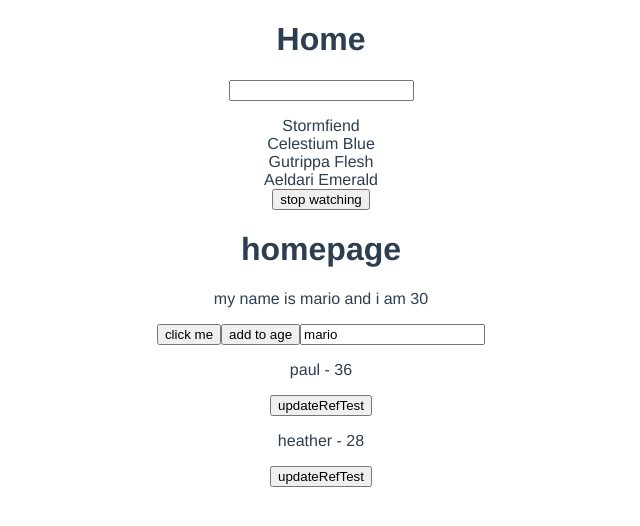
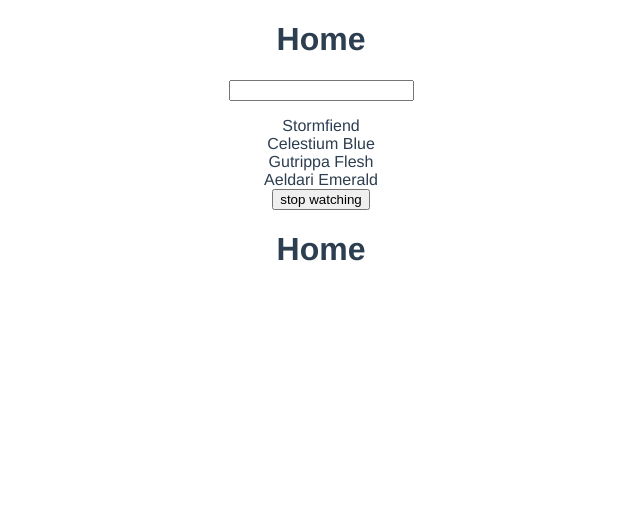
Before and after one commit to Paul2071/paint-review, a Vue app: page / in a window 1280 px wide. Shown: the top 526 px of the page, without its empty margins (319-959 px from the left). Built offline with nearby package versions, Linux system fonts and the light colour scheme.

Commit message:
changing code to practice using props

```diff
--- a/src/views/HomeView.vue
+++ b/src/views/HomeView.vue
@@ -1,4 +1,4 @@
-<template>
+ <!-- <template>
   <div class="home">
     <h1>homepage</h1>
 
@@ -54,4 +54,34 @@ export default {
   }
 
 }
+</script> -->
+
+
+
+
+
+  <template>
+    <div class="home">
+      <h1>Home</h1>
+    </div>
+
+  </template>
+
+  <script>
+
+  import { ref } from 'vue'
+
+  export default {
+    name: 'Homeview',
+    setup() {
+      const posts = ref([
+      { title: 'welcome', body: 'Lorem ipsum', id: 1},
+      { title: 'top 5 css tips', body: 'Lorem ipsum', id: 2}
+      ])
+
+      return { posts }
+
+    }
+  }
+
 </script>
```
